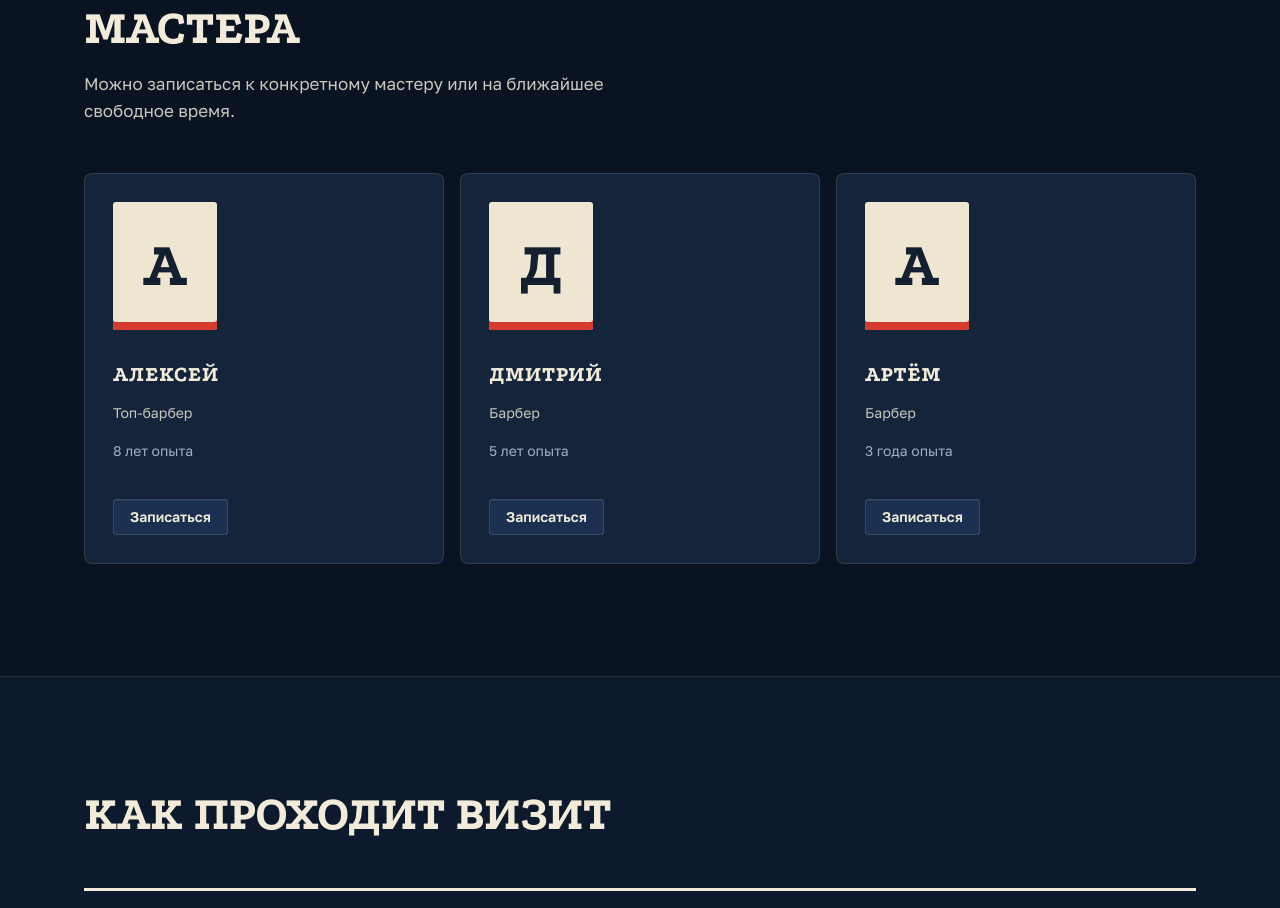
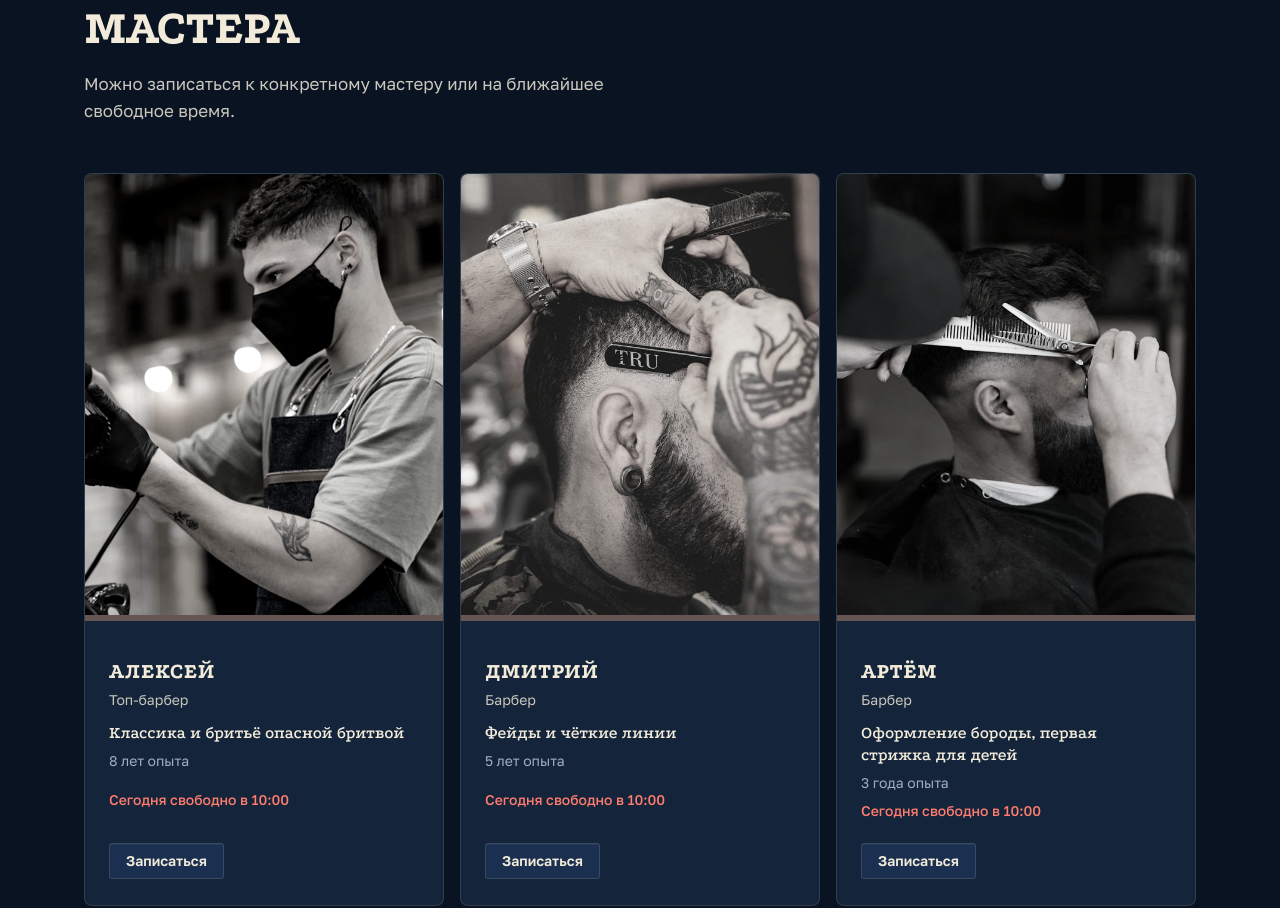
Before and after one commit to just1ceee7777/barbershop-demo, a plain HTML site: page index.html in a window 1280 px wide. Shown: the part 3414-4322 px from the top of the page. Drawn offline with Linux system fonts and the light colour scheme.

Commit message:
Demo: masters with portraits

```diff
--- a/admin.js
+++ b/admin.js
@@ -323,10 +323,11 @@ function paintSettings(after) {
         field('Имя', m, 'name', { max: 40, required: true }),
         field('Должность', m, 'role', { max: 60, placeholder: 'Барбер' }),
         field('Опыт', m, 'experience', { max: 60, placeholder: '5 лет опыта' }),
+        field('Строка о мастере', m, 'note', { max: 90, placeholder: 'Любит классические стрижки и аккуратные бороды' }),
         photoPicker('Фото', m, 'photo'),
       ]))),
       h('button', { type: 'button', class: 'btn btn--secondary btn--sm add', text: 'Добавить мастера',
-        onclick: () => { d.masters.push({ name: '', role: '', experience: '', photo: '' }); setDirty(true); paintSettings(() => focusLast('master')); } })),
+        onclick: () => { d.masters.push({ name: '', role: '', experience: '', note: '', photo: '' }); setDirty(true); paintSettings(() => focusLast('master')); } })),
     section('Наши работы', 'Фото работ на сайте, до 8 штук. Первое фото показывается на первом экране вместо рисунка. Пока фото нет, блок «Наши работы» скрыт',
       h('div', { class: 'gallery' }, (d.gallery ||= []).map((src, i) => h('div', { class: 'gallery__item' },
         h('img', { src, alt: `Фото ${i + 1}` }),
--- a/app.js
+++ b/app.js
@@ -104,13 +104,31 @@ function renderServices(cfg, onPick) {
 }
 
 function renderMasters(cfg, onPick) {
-  $('#masters-grid').replaceChildren(...cfg.masters.map((m) => h('article', { class: 'master' },
-    m.photo ? h('img', { class: 'avatar avatar--photo', src: m.photo, alt: m.name, loading: 'lazy', width: '96', height: '96' })
-      : h('div', { class: 'avatar', 'aria-hidden': 'true', text: m.name.trim().slice(0, 1).toUpperCase() }),
-    h('h3', { text: m.name }),
-    h('span', { class: 'role', text: m.role }),
-    h('span', { class: 'exp', text: m.experience }),
-    h('button', { class: 'btn btn--secondary btn--sm', type: 'button', 'aria-label': `Записаться, мастер ${m.name}`, onclick: () => onPick({ master: m.id }), text: 'Записаться' }))));
+  const svc = cfg.services[0];
+  const cards = cfg.masters.map((m) => {
+    const free = h('span', { class: 'free', hidden: true });
+    const card = h('article', { class: `master${m.photo ? ' master--photo' : ''}` },
+      m.photo ? h('img', { class: 'avatar avatar--photo', src: m.photo, alt: m.name, loading: 'lazy', decoding: 'async', width: '480', height: '600' })
+        : h('div', { class: 'avatar', 'aria-hidden': 'true', text: m.name.trim().slice(0, 1).toUpperCase() }),
+      h('div', { class: 'master__body' },
+        h('h3', { text: m.name }),
+        h('span', { class: 'role', text: m.role }),
+        m.note ? h('p', { class: 'note', text: tie(m.note) }) : '',
+        h('span', { class: 'exp', text: m.experience }),
+        free,
+        h('button', { class: 'btn btn--secondary btn--sm', type: 'button', 'aria-label': `Записаться, мастер ${m.name}`, onclick: () => onPick({ master: m.id }), text: 'Записаться' })));
+    return { card, free, m };
+  });
+  $('#masters-grid').replaceChildren(...cards.map((c) => c.card));
+  // The nearest free time of each master, today or tomorrow. A failed request just leaves the line out.
+  for (const { free, m } of cards) {
+    (async () => {
+      for (const [i, date] of (cfg.dates || []).slice(0, 2).entries()) {
+        const { slots } = await api(`/api/slots?${new URLSearchParams({ date, service: svc.id, master: m.id })}`);
+        if (slots.length) { free.textContent = `${i === 0 ? 'Сегодня' : 'Завтра'} свободно в ${slots[0]}`; free.hidden = false; return; }
+      }
+    })().catch(() => {});
+  }
 }
 
 // The texts, sections and colors of the page come from the preset (config.content). Everything is set with textContent.
--- a/styles.css
+++ b/styles.css
@@ -301,3 +301,12 @@ p{margin:0}
 .fab--on{transform:none}
 @media (max-width:860px){.fab{display:flex}}
 @media (prefers-reduced-motion:reduce){.fab{transition:none}}
+
+.master__body{display:flex;flex-direction:column;align-items:inherit;gap:6px;width:100%}
+.master .note{margin:4px 0 0;color:var(--text2)}
+.master .free{font-size:14px;color:var(--brass-text);font-weight:500}
+.master--photo{display:flex;flex-direction:column}
+.master--photo .master__body{flex:1}
+.master__body .btn{margin-top:auto;align-self:flex-start}
+.master__body .exp{margin-bottom:auto}
+.master__body .free{margin-bottom:14px}
--- a/themes.css
+++ b/themes.css
@@ -117,6 +117,12 @@
 [data-theme=sign] .why h3{font:800 22px/1.1 var(--display);text-transform:uppercase;letter-spacing:.01em}
 [data-theme=sign] .review blockquote{font:600 20px/1.35 var(--display)}
 [data-theme=sign] .done h3,[data-theme=sign] .summary .total{font-family:var(--display)}
+/* masters with a photo: a portrait on top, in black and white until the pointer comes, the name and one line of character below */
+[data-theme=sign] .master--photo{padding:0;overflow:hidden;gap:0}
+[data-theme=sign] .master--photo .avatar--photo{width:100%;height:auto;aspect-ratio:4/5;border-radius:0;object-fit:cover;filter:grayscale(.9) contrast(1.06);border-bottom:6px solid var(--brass)}
+[data-theme=sign] .master--photo .master__body{padding:22px 24px 26px}
+[data-theme=sign] .master .note{font:600 17px/1.3 var(--display);color:var(--text)}
+@media (hover:hover) and (pointer:fine){[data-theme=sign] .master--photo .avatar--photo{transition:filter .3s var(--ease)}[data-theme=sign] .master--photo:hover .avatar--photo{filter:none}}
 /* the work: real photographs in ivory frames, the first one large */
 [data-theme=sign] .works{grid-template-columns:repeat(3,1fr);gap:16px}
 [data-theme=sign] .works img{border:6px solid var(--paper);border-radius:var(--r-sm);box-shadow:0 14px 28px rgba(0,0,0,.4);filter:saturate(.92) contrast(1.04);background:var(--paper)}
--- a/validate.js
+++ b/validate.js
@@ -28,7 +28,7 @@
     if (day < 60) throw new Error('Закрытие должно быть хотя бы на час позже открытия');
     v.services = ids(input.services, 'Услуги', (s, n) => ({ name: str(s.name, 60, `Название услуги ${n}`, true), description: str(s.description, 200, `Описание услуги ${n}`),
       duration: int(s.duration, 15, Math.min(480, day), `Длительность услуги ${n} в минутах`), price: int(s.price, 0, 1e6, `Цена услуги ${n}`) }));
-    v.masters = ids(input.masters, 'Мастера', (m, n) => ({ name: str(m.name, 40, `Имя мастера ${n}`, true), role: str(m.role, 60, `Должность мастера ${n}`), experience: str(m.experience, 60, `Опыт мастера ${n}`), photo: photo(m.photo, `Фото мастера ${n}`) }));
+    v.masters = ids(input.masters, 'Мастера', (m, n) => ({ name: str(m.name, 40, `Имя мастера ${n}`, true), role: str(m.role, 60, `Должность мастера ${n}`), experience: str(m.experience, 60, `Опыт мастера ${n}`), note: str(m.note, 90, `Строка о мастере ${n}`), photo: photo(m.photo, `Фото мастера ${n}`) }));
     const gal = Array.isArray(input.gallery) ? input.gallery : [];
     if (gal.length > 8) throw new Error('В галерее не больше 8 фото');
     v.gallery = gal.map((p) => photo(p, 'Фото галереи'));
```
Also changed, not shown: admin.html (+1 -1 lines), booking.html (+1 -1 lines), consent.html (+1 -1 lines), index.html (+1 -1 lines), privacy.html (+1 -1 lines), photos/master-1.jpg (added), photos/master-2.jpg (added), photos/master-3.jpg (added).
